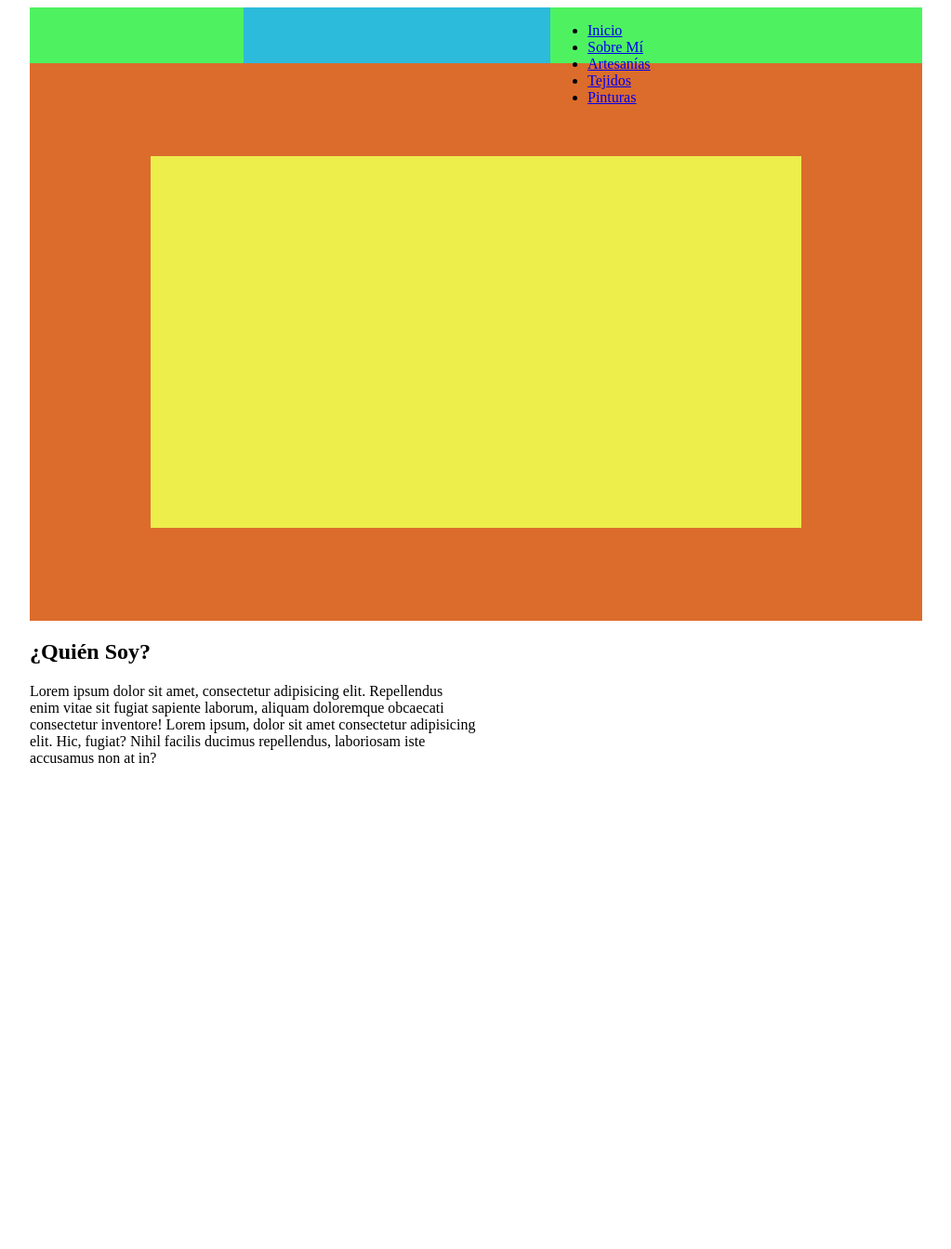
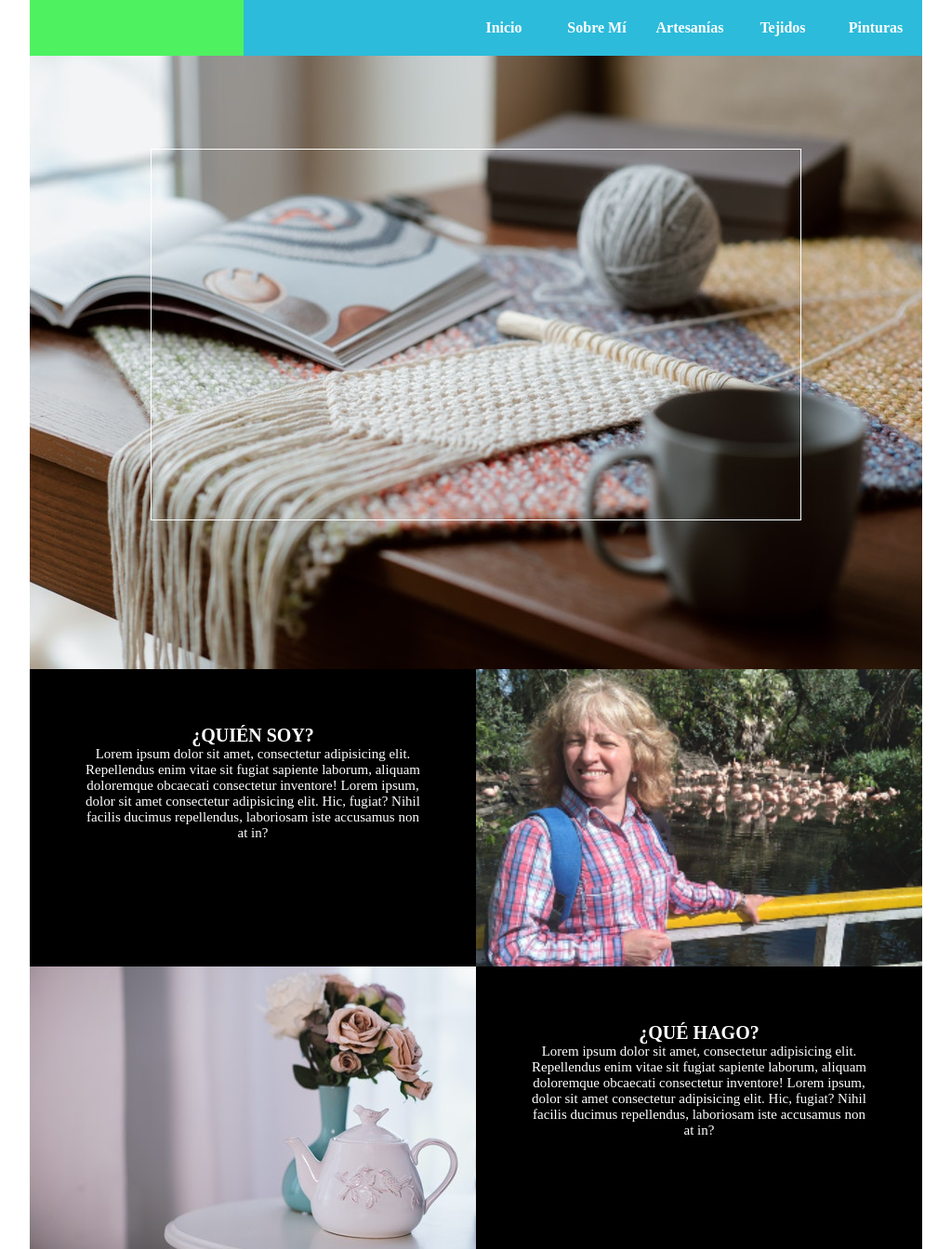
Before and after one commit to pabloyamakata/artesano, a plain HTML site: page index.html in a window 1280 px wide. Shown: the top 1344 px of the page at 93% size, without its empty margins (128-1151 px from the left). Drawn offline with Linux system fonts and the light colour scheme.

Commit message:
Modificaciones estéticas del documento simplemente

```diff
--- a/estilos.css
+++ b/estilos.css
@@ -1,3 +1,10 @@
+* {
+    box-sizing: border-box;
+    margin: 0;
+    padding: 0;
+    scroll-behavior: smooth;
+}
+
 header, section, footer {
     box-sizing: border-box;
     width: 960px;
@@ -6,6 +13,8 @@ header, section, footer {
 }
 
 header {
+    position: sticky;
+    top: 0;
     height: 60px;
     background-color: #2cbbdb;
 }
@@ -18,14 +27,40 @@ header {
 }
 
 #menu_header {
-    width: 400px;
+    width: 500px;
     height: 60px;
-    background-color: #4ef261;
     float: right;
 }
 
+#menu_header ul {
+    margin: 0;
+    padding: 0;
+    list-style-type: none;
+}
+
+#menu_header ul li {
+    display: inline;
+}
+
+#menu_header ul li a {
+    display: inline-block;
+    width: 100px;
+    height: 60px;
+    text-decoration: none;
+    text-align: center;
+    line-height: 60px;
+    color: #fff;
+    font-weight: bold;
+}
+
+#menu_header ul li a:hover {
+    background-color: blueviolet;
+    border-radius: 10px;
+}
+
 #inicio {
-    height: 600px;
+    background-image: url(imagenes/inicio.jpg);
+    height: 660px;
     padding-top: 100px;
     background-color: #db6c2c;
 }
@@ -33,9 +68,9 @@ header {
 #txt_inicio {
     width: 700px;
     height: 400px;
+    border: 1px solid #fff;
     margin-left: auto;
     margin-right: auto;
-    background-color: #eded4c;
 }
 
 #sobre_mi {
@@ -47,13 +82,73 @@ header {
     height: 320px;
 }
 
-.caja_txt {
+.caja_txt_sup {
+    padding: 60px;
     background-color: #000;
+    color: #fff;
     float: left;
 }
 
-.caja_img {
-    background-color: #eee;
+.caja_txt_sup h2 {
+    text-align: center;
+    text-transform: uppercase;
+    font-size: 20px;
+}
+
+.caja_txt_sup p {
+    text-align: center;
+    font-size: 15px;
+}
+
+.caja_img_sup {
+    background-image: url(imagenes/marisa.jpg);
+    background-position: center;
+    float: left;
+}
+
+.caja_img_med {
+    background-image: url(imagenes/artesanias.jpg);
+    float: left;
+}
+
+.caja_txt_med {
+    padding: 60px;
+    background-color: #000;
+    color: #fff;
+    float: left;
+}
+
+.caja_txt_med h2 {
+    text-align: center;
+    text-transform: uppercase;
+    font-size: 20px;
+}
+
+.caja_txt_med p {
+    text-align: center;
+    font-size: 15px;
+}
+
+.caja_txt_inf {
+    padding: 60px;
+    background-color: #000;
+    color: #fff;
+    float: left;
+}
+
+.caja_txt_inf h2 {
+    text-align: center;
+    text-transform: uppercase;
+    font-size: 20px;
+}
+
+.caja_txt_inf p {
+    text-align: center;
+    font-size: 15px;
+}
+
+.caja_img_inf {
+    background-image: url(imagenes/tejidos.jpg);
     float: left;
 }
 
@@ -65,7 +160,8 @@ header {
 .titulos {
     width: 450px;
     height: 60px;
-    background-color: #4ef261;
+    text-align: center;
+    line-height: 60px;
     margin-left: auto;
     margin-right: auto;
 }
```
